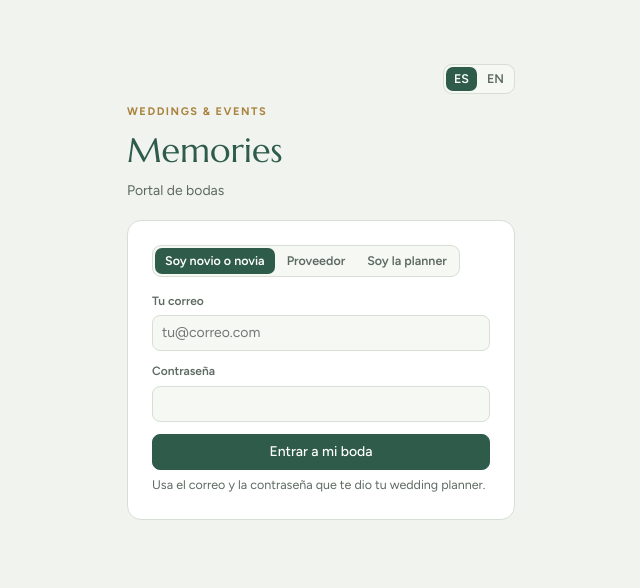
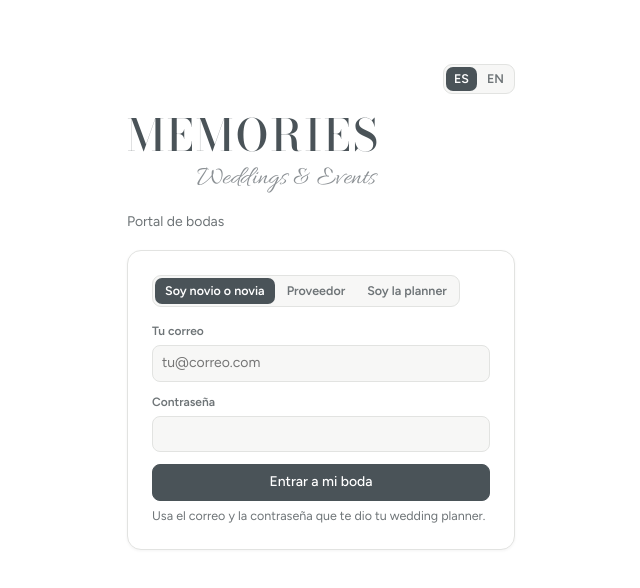
Before and after one commit to santiagomillan1984mm/MemoriesWeddingsAndEvents, a website: page index.html in a window 1280 px wide. Shown: the whole page, without its empty margins (319-959 px from the left). Drawn offline with nearby package versions, Linux system fonts and the light colour scheme.

Commit message:
Colores de Memories: fondo blanco y gris pizarra
Co-Authored-By: Claude Opus 5.5 <noreply@anthropic.com>
Claude-Session: https://claude.ai/code/session_011GwcajSgspRBryy8yARPLq

```diff
--- a/index.html
+++ b/index.html
@@ -12,14 +12,14 @@
 <style>
 /* Layout: app de trabajo — barra superior, lista de bodas y ficha de cada boda con pestañas */
 :root{
-  --bg:#F1F3EF; --surface:#FFFFFF; --surface-2:#F6F8F4; --ink:#1E2A24; --muted:#5D6A62; --line:#D7DED5;
-  --accent:#2E5B4A; --accent-ink:#FFFFFF; --accent-soft:#DDE9E2; --gold:#A9843F; --gold-soft:#F3EAD7;
+  --bg:#FFFFFF; --surface:#FFFFFF; --surface-2:#F7F7F6; --ink:#2B2F31; --muted:#6E7477; --line:#E2E3E1;
+  --accent:#4A5358; --accent-ink:#FFFFFF; --accent-soft:#EDEFF0; --gold:#8B8178; --gold-soft:#F4F1EC;
   --ok:#2F7A4F; --warn:#B26A1E; --bad:#A13A3A;
   --font-display:'Marcellus','Cormorant Garamond',Georgia,serif;
   --font-body:'Figtree',system-ui,-apple-system,'Segoe UI',sans-serif;
   --font-mono:'IBM Plex Mono',ui-monospace,Menlo,monospace;
 }
-@media (prefers-color-scheme: dark){ :root:not([data-theme="light"]){
+@media (prefers-color-scheme: dark){ :root[data-theme="auto-dark"]{
   --bg:#111714; --surface:#18201C; --surface-2:#1E2823; --ink:#E6ECE8; --muted:#9BA9A0; --line:#2E3B34;
   --accent:#8CC4AA; --accent-ink:#0E1A14; --accent-soft:#233429; --gold:#D4B477; --gold-soft:#3A3122;
   --ok:#7CC79A; --warn:#E3A35A; --bad:#E58989; color-scheme:dark } }
@@ -36,8 +36,8 @@ button{cursor:pointer}
 :focus-visible{outline:2px solid var(--gold);outline-offset:2px}
 .top{position:sticky;top:env(safe-area-inset-top,0px);z-index:10;display:flex;align-items:center;gap:10px;padding-block:10px;padding-inline:16px;background:var(--surface);border-bottom:1px solid var(--line);flex-wrap:wrap}
 .brand{display:flex;flex-direction:column;line-height:1.05;cursor:pointer}
-.brand b{font-family:var(--font-display);font-weight:400;font-size:22px;color:var(--accent);letter-spacing:.02em}
-.brand span{font-size:10px;letter-spacing:.2em;text-transform:uppercase;color:var(--gold);font-weight:600}
+.brand b{font-family:'Bodoni Moda',Didot,Georgia,serif;font-weight:500;font-size:23px;color:var(--accent);letter-spacing:.06em;text-transform:uppercase}
+.brand span{font-family:'Allura','Snell Roundhand',cursive;font-size:17px;color:#8B9094;margin:-2px 0 0 26px}
 .top .sp{flex:1}
 .who{font-size:12.5px;color:var(--muted);max-width:40vw;overflow:hidden;text-overflow:ellipsis;white-space:nowrap}
 .btn{border:1px solid var(--line);background:var(--surface);border-radius:8px;padding:7px 12px;font-weight:500;display:inline-flex;align-items:center;gap:6px;white-space:nowrap}
@@ -143,7 +143,9 @@ input[readonly],input:disabled,select:disabled{opacity:.75}
 /* login */
 .login{max-width:420px;margin:8vh auto;padding-inline:16px}
 .login .card{padding:24px}
-.login h1{font-size:34px;color:var(--accent)}
+.login h1{font-family:'Bodoni Moda',Didot,Georgia,serif;font-weight:500;font-size:44px;letter-spacing:.06em;text-transform:uppercase;color:var(--accent)}
+.login .tagline{font-family:'Allura','Snell Roundhand',cursive;font-size:26px;color:#8B9094;margin:-8px 0 14px 70px}
+.top{box-shadow:0 1px 0 var(--line)}.card,.wcard,.hero{box-shadow:0 1px 3px rgba(30,35,38,.05)}
 .status{font-size:12px;color:var(--muted);min-width:70px;text-align:right}
 .qsec{margin-top:22px}.qsec>summary{cursor:pointer;list-style:none}.qsec>summary::-webkit-details-marker{display:none}
 .qcat{font-size:15px;color:var(--muted);margin:14px 0 6px}
@@ -1182,7 +1184,7 @@ function pasteItin(){const w=V.w;modal(`<h2>Pegar itinerario</h2><p class="note"
     markDirty();closeModal();tabItin($('#tab'));toast(mode==='sun'?`Listo. La ceremonia queda ${w.itinerary.lead} min antes del atardecer.`:'Itinerario cargado con horas fijas.')}}
 
 /* ---------- Acceso ---------- */
-function renderLogin(){$('#app').innerHTML=`<main class="login"><div class="row" style="justify-content:flex-end;margin-bottom:10px">${langBtn()}</div><p class="eyebrow">Weddings &amp; Events</p><h1>Memories</h1><p class="muted" style="margin:6px 0 18px">Portal de bodas</p>
+function renderLogin(){$('#app').innerHTML=`<main class="login"><div class="row" style="justify-content:flex-end;margin-bottom:10px">${langBtn()}</div><h1>Memories</h1><p class="tagline">Weddings &amp; Events</p><p class="muted" style="margin:0 0 18px">Portal de bodas</p>
   <div class="card"><div class="seg" role="group" style="margin-bottom:16px"><button data-lm="couple" aria-pressed="true">Soy novio o novia</button><button data-lm="vendor" aria-pressed="false">Proveedor</button><button data-lm="planner" aria-pressed="false">Soy la planner</button></div><div id="lf"></div></div></main>`;
   const draw=m=>{document.querySelectorAll('[data-lm]').forEach(b=>b.setAttribute('aria-pressed',b.dataset.lm===m));const f=$('#lf');
     if(m==='couple'||m==='vendor'){f.innerHTML=`<div class="field"><label for="le">Tu correo</label><input type="email" id="le" autocomplete="email" placeholder="tu@correo.com"></div><div class="field"><label for="lp">Contraseña</label><input type="password" id="lp" autocomplete="current-password"></div><button class="btn primary" id="lgo" style="width:100%;justify-content:center">${m==='vendor'?'Ver la inspiración':'Entrar a mi boda'}</button><p class="note">${m==='vendor'?'Usa el correo y la contraseña que te mandó Memories.':'Usa el correo y la contraseña que te dio tu wedding planner.'}</p>`;
```
